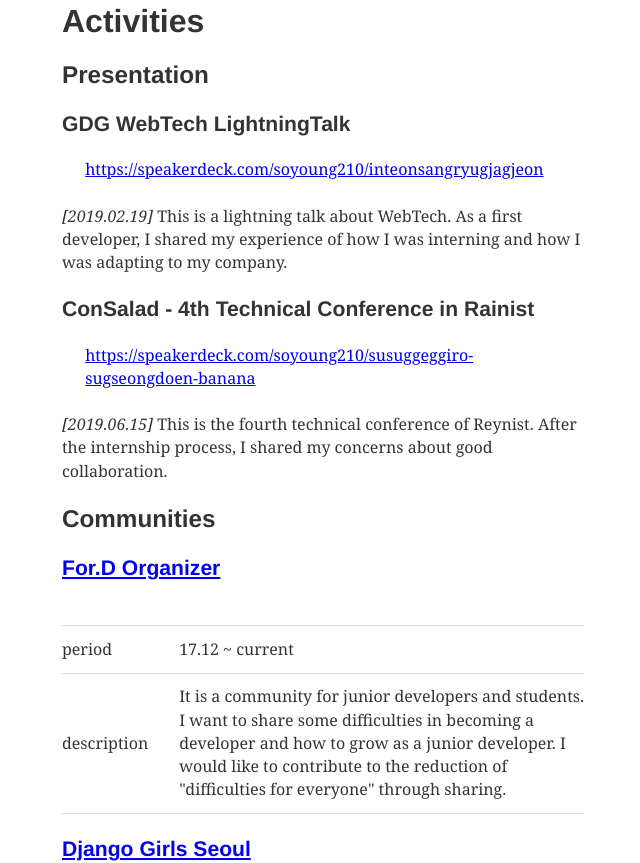
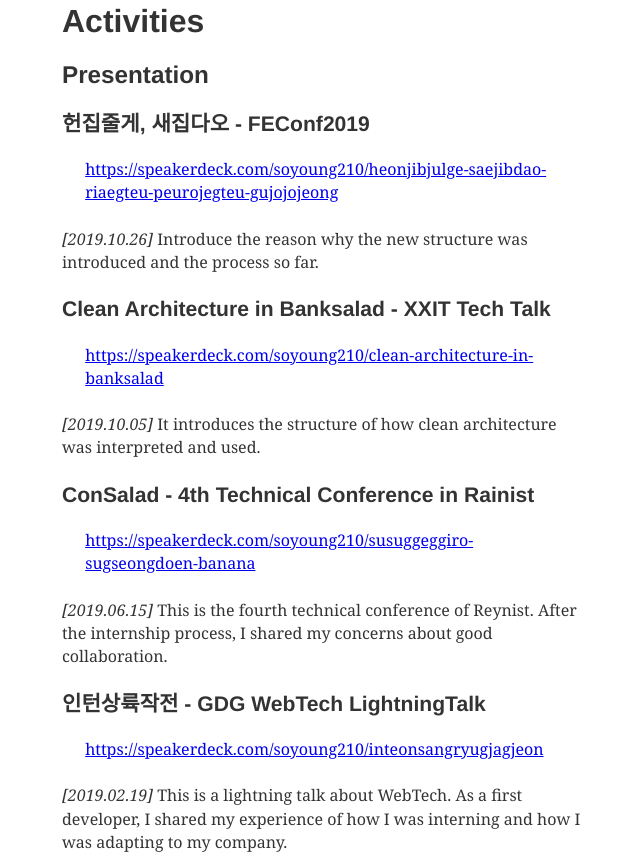
Before and after one commit to SoYoung210/SOSO, a Gatsby site: page /about in a window 1280 px wide. Shown: the part 2000-2863 px from the top of the page, without its empty margins (317-957 px from the left). Built offline with nearby package versions, Linux system fonts and the light colour scheme; Gatsby itself is replaced by a stand-in of ours; some packages are replaced by stand-ins of ours; what typography-theme-github would draw is missing.

Commit message:
Add speakerdeck link

```diff
--- a/content/__about/resume-en.md
+++ b/content/__about/resume-en.md
@@ -110,12 +110,19 @@
 
 <h2 class='u-link zero'>Presentation</h2>
 
-### GDG WebTech LightningTalk
+### 헌집줄게, 새집다오 - FEConf2019
 
-> https://speakerdeck.com/soyoung210/inteonsangryugjagjeon
+> https://speakerdeck.com/soyoung210/heonjibjulge-saejibdao-riaegteu-peurojegteu-gujojojeong
 
-_[2019.02.19]_
-This is a lightning talk about WebTech. As a first developer, I shared my experience of how I was interning and how I was adapting to my company.
+_[2019.10.26]_
+Introduce the reason why the new structure was introduced and the process so far.
+
+### Clean Architecture in Banksalad - XXIT Tech Talk
+
+> https://speakerdeck.com/soyoung210/clean-architecture-in-banksalad
+
+_[2019.10.05]_
+It introduces the structure of how clean architecture was interpreted and used.
 
 ### ConSalad - 4th Technical Conference in Rainist
 
@@ -123,6 +130,15 @@
 
 _[2019.06.15]_
 This is the fourth technical conference of Reynist. After the internship process, I shared my concerns about good collaboration.
+
+### 인턴상륙작전 - GDG WebTech LightningTalk
+
+> https://speakerdeck.com/soyoung210/inteonsangryugjagjeon
+
+_[2019.02.19]_
+This is a lightning talk about WebTech. As a first developer, I shared my experience of how I was interning and how I was adapting to my company.
+
+
 
 <h2 class='u-link zero'>Communities</h2>
 
```
